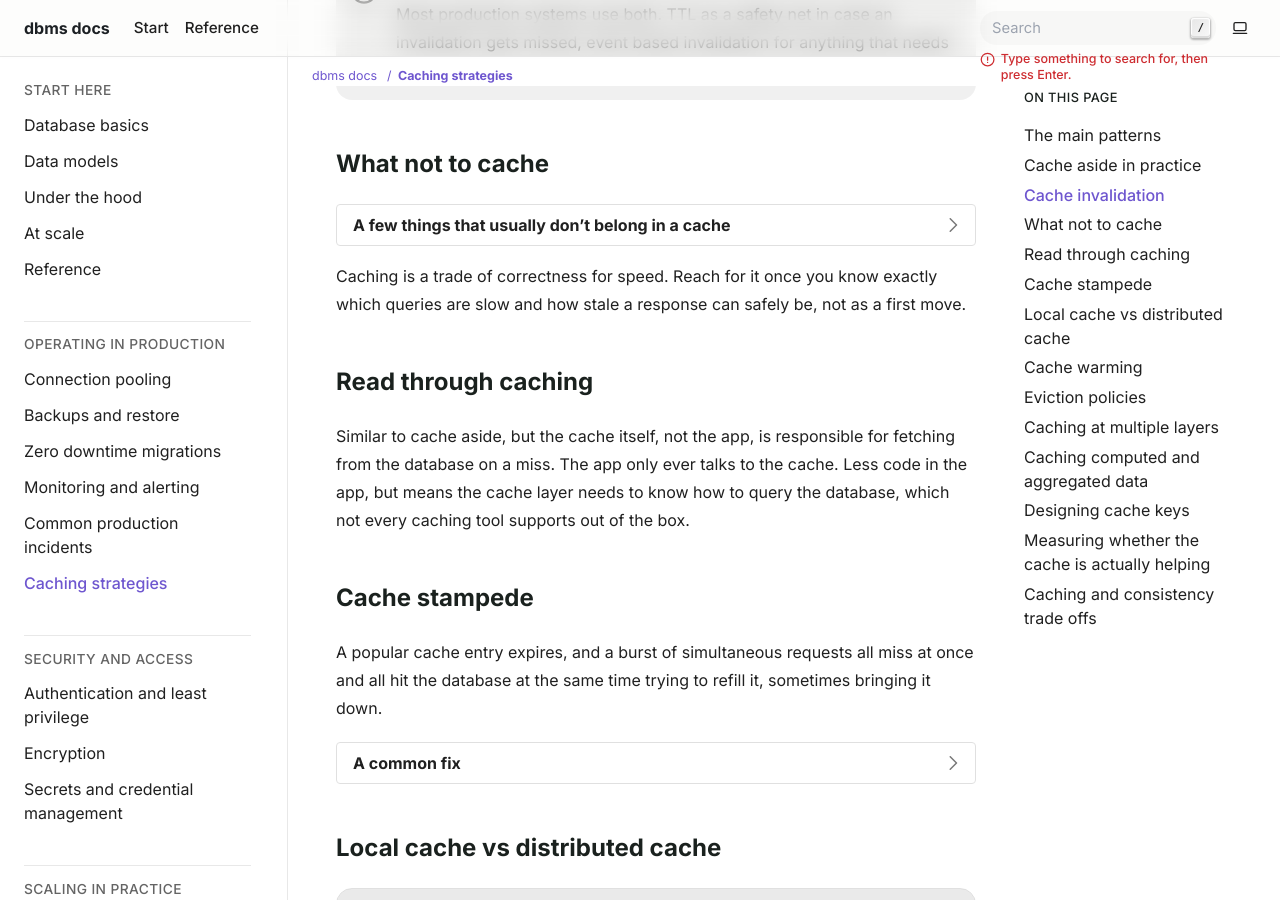
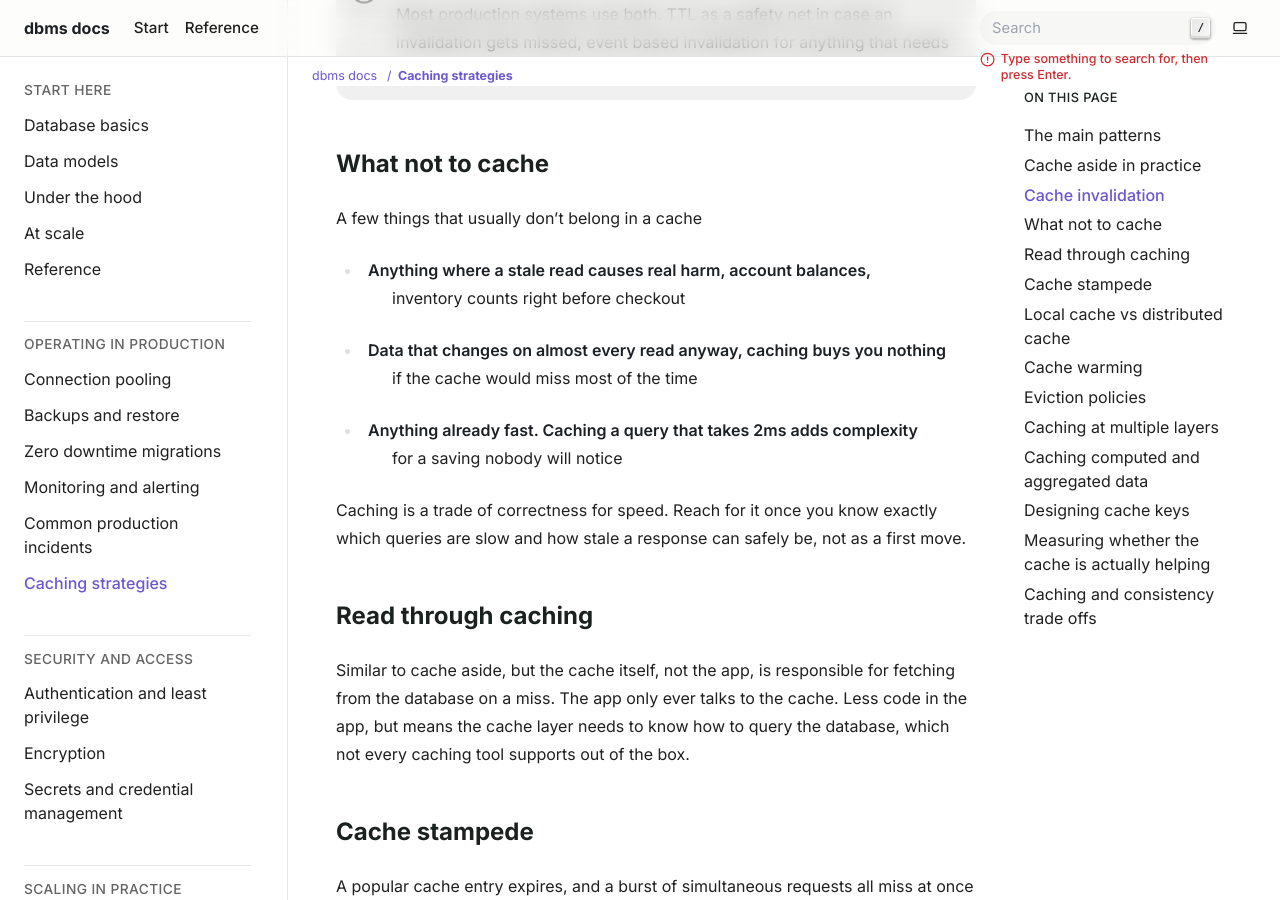
Before and after one commit to musix787-sketch/databases, a Sphinx documentation site: the page built from source/caching-strategies.rst, in a window 1280 px wide and 900 px high, scrolled down 1519 px. Built offline with Sphinx 7.4.7, drawn with Linux system fonts in a browser that asks for light colours; some of the changed lines change nothing that is shown.

Commit message:
Update caching-strategies.rst

```diff
--- a/source/caching-strategies.rst
+++ b/source/caching-strategies.rst
@@ -73,13 +73,13 @@ The famously hard part. Two honest approaches:
 What not to cache
 -----------------------
 
-.. dropdown:: A few things that usually don't belong in a cache
+A few things that usually don't belong in a cache
 
-   - Anything where a stale read causes real harm, account balances,
+- Anything where a stale read causes real harm, account balances,
      inventory counts right before checkout
-   - Data that changes on almost every read anyway, caching buys you nothing
+- Data that changes on almost every read anyway, caching buys you nothing
      if the cache would miss most of the time
-   - Anything already fast. Caching a query that takes 2ms adds complexity
+- Anything already fast. Caching a query that takes 2ms adds complexity
      for a saving nobody will notice
 
 Caching is a trade of correctness for speed. Reach for it once you know
```
